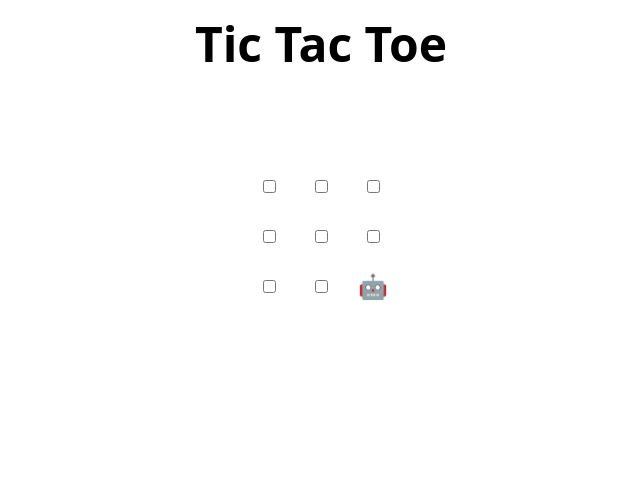
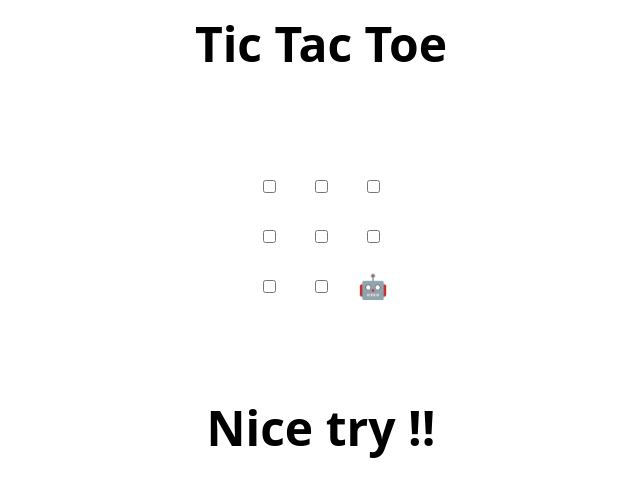
Before and after one commit to OdinPie/introduction-to-github-pull-1, a plain HTML site: page index.html in a window 1280 px wide. Shown: the whole page, without its empty margins (319-959 px from the left). Drawn offline with Linux system fonts and the light colour scheme.

Commit message:
Update index.html

```diff
--- a/index.html
+++ b/index.html
@@ -47,6 +47,7 @@
   </tr>
 </table>
 
+<h1>Nice try !!</h1>
 <h2 hidden>Game over, refresh to play again 🧑‍💻 🤖!</h2>
 
 <script>
```
